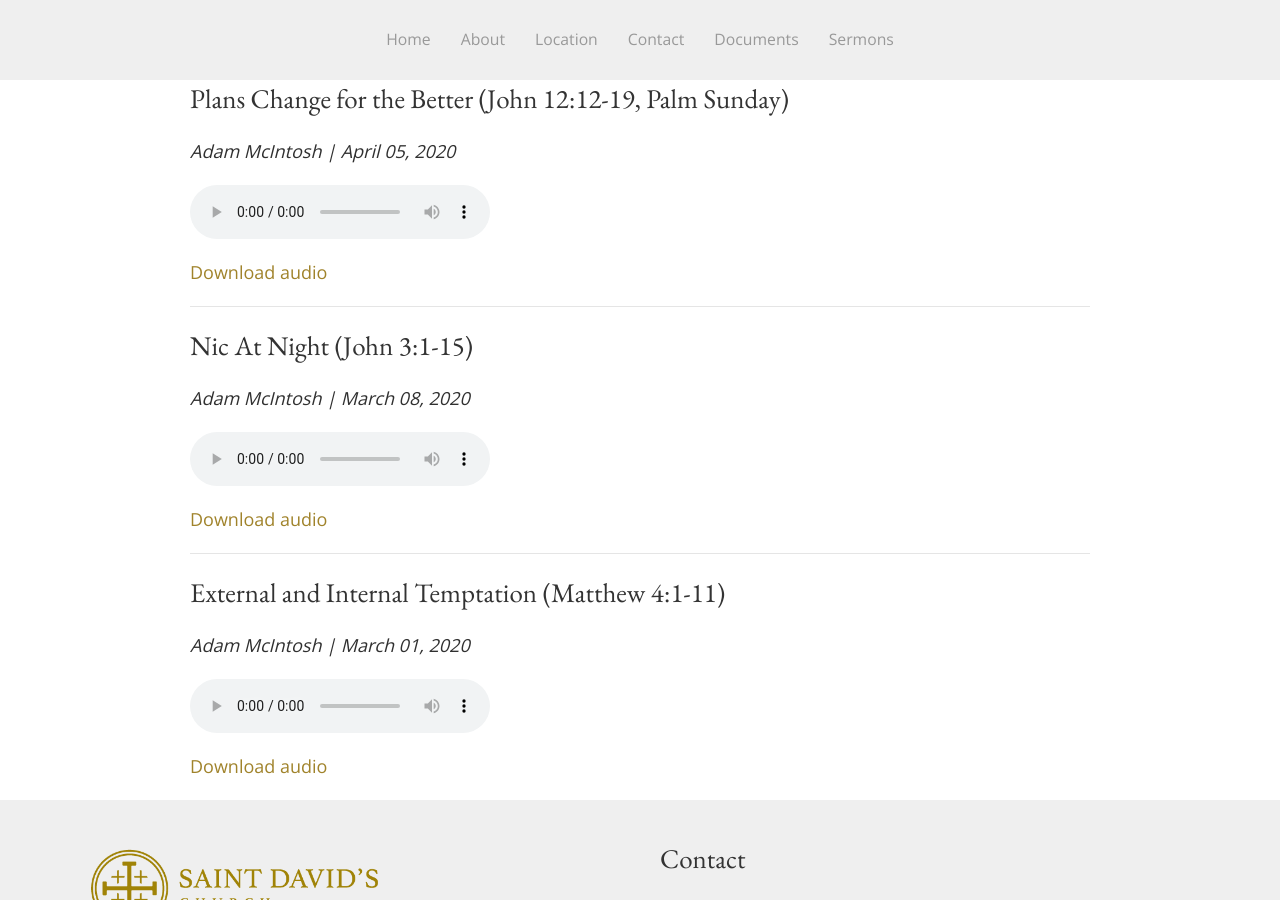
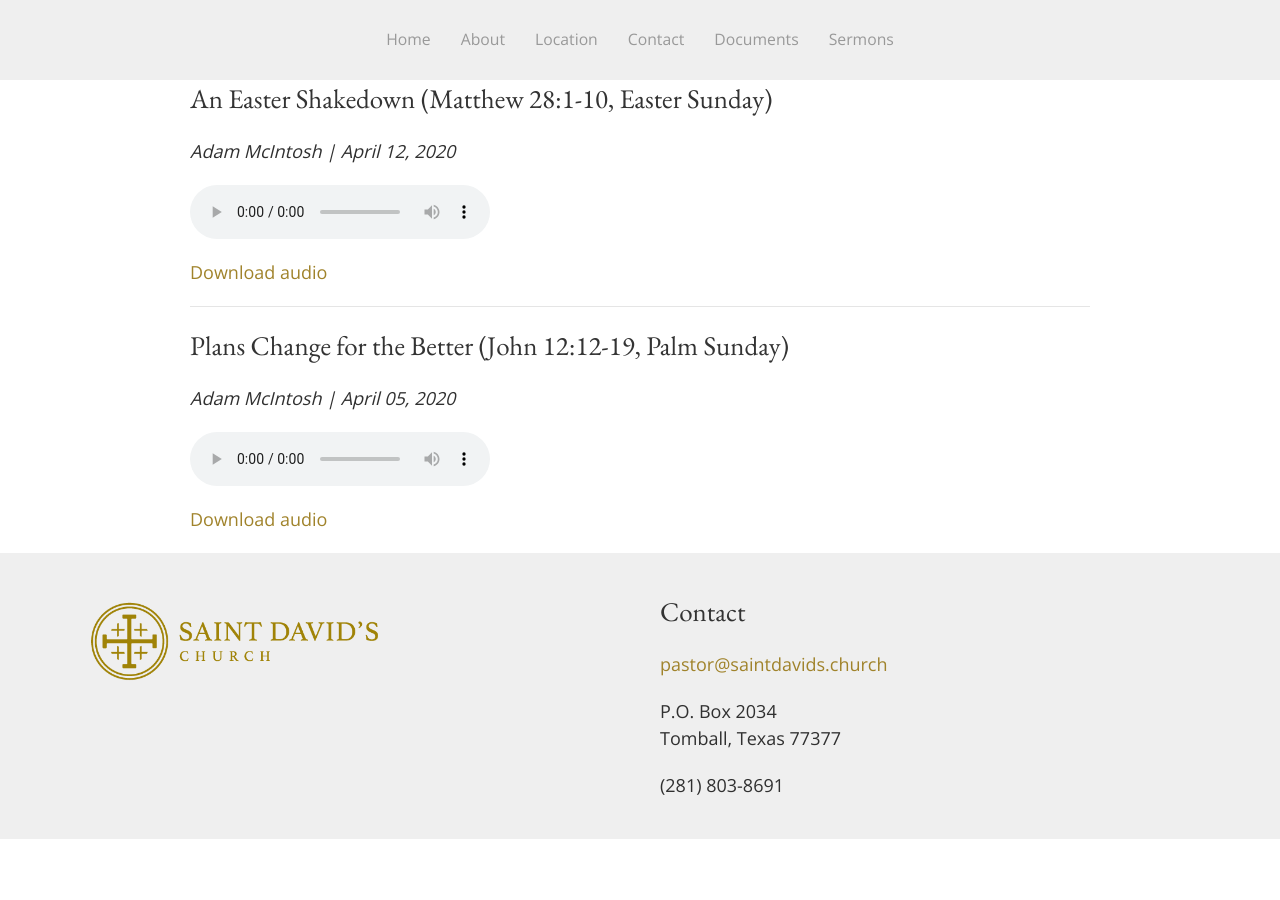
Before and after one commit to SaintDavidsChurch/website, a Jekyll site: the page built from sermons.html, in a window 1280 px wide and 900 px high, scrolled down 9299 px. Built offline with Jekyll 4.4.1, drawn with Linux system fonts in a browser that asks for light colours; after the commit the page ends 10138 px from its top, so only the background shows below that; some of the changed text lies outside the part shown.

Commit message:
Updated by InferCMS

```diff
--- a/_data/sermons.yml
+++ b/_data/sermons.yml
@@ -1,11 +1,3 @@
-- title: External and Internal Temptation (Matthew 4:1-11)
-  date: '2020-03-01'
-  preacher: Adam McIntosh
-  audio_file: https://saintdavids.church/assets/sermons/Adam-McIntosh_March1-2020_Matt4.1-11.mp3
-- title: Nic At Night (John 3:1-15)
-  date: '2020-03-08'
-  preacher: Adam McIntosh
-  audio_file: https://saintdavids.church/assets/sermons/Adam-McIntosh_March8-2020_John3.1-15.mp3
 - title: Plans Change for the Better (John 12:12-19, Palm Sunday)
   date: '2020-04-05'
   preacher: Adam McIntosh
@@ -158,3 +150,7 @@
   date: '2021-02-28'
   preacher: Adam McIntosh
   audio_file: https://saintdavids.church/assets/sermons/2021/February/Adam-McIntosh_Feb28-2021_Mark8.31-38_Lections.mp3
+- title: Spirit and Light at Jesus's Baptism (Mark 1, Genesis 1)
+  date: '2021-03-07'
+  preacher: Adam McIntosh
+  audio_file: https://saintdavids.church/assets/sermons/2021/March/Adam-McIntosh_March7-2021_Mark1.4-5.9-11_Gen1.mp3
```
